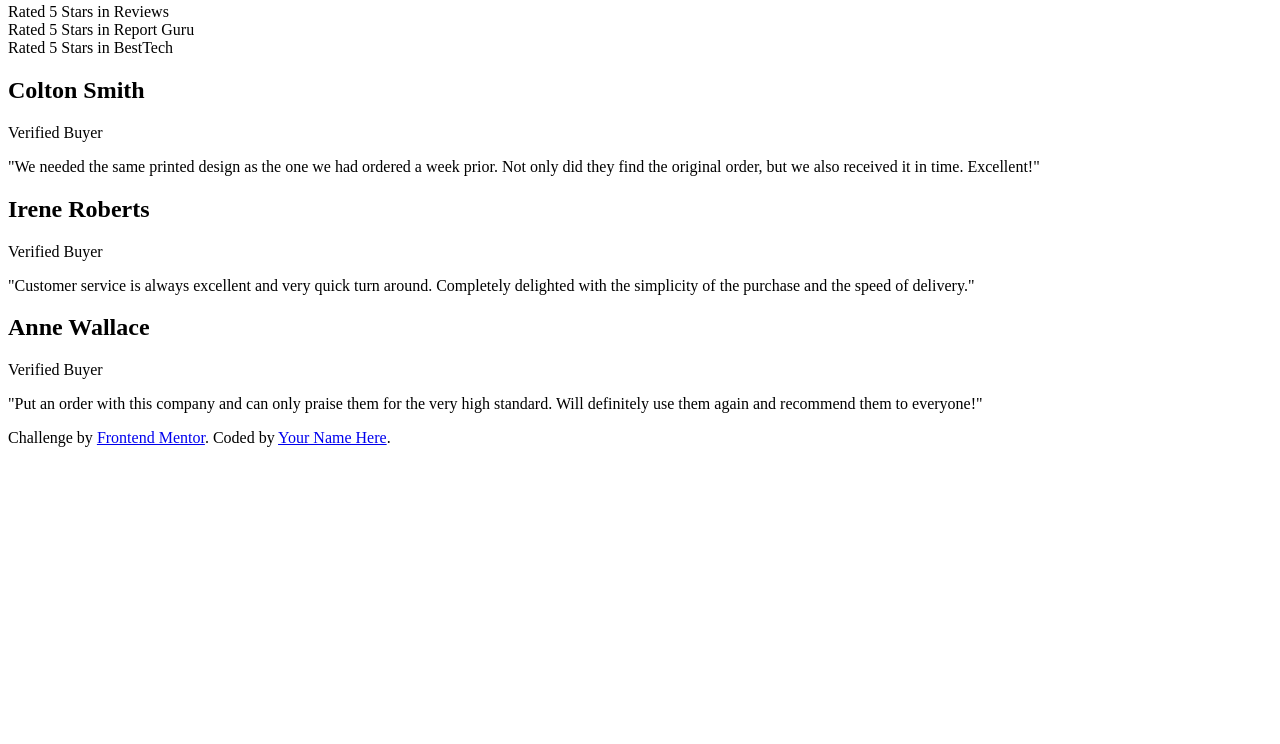
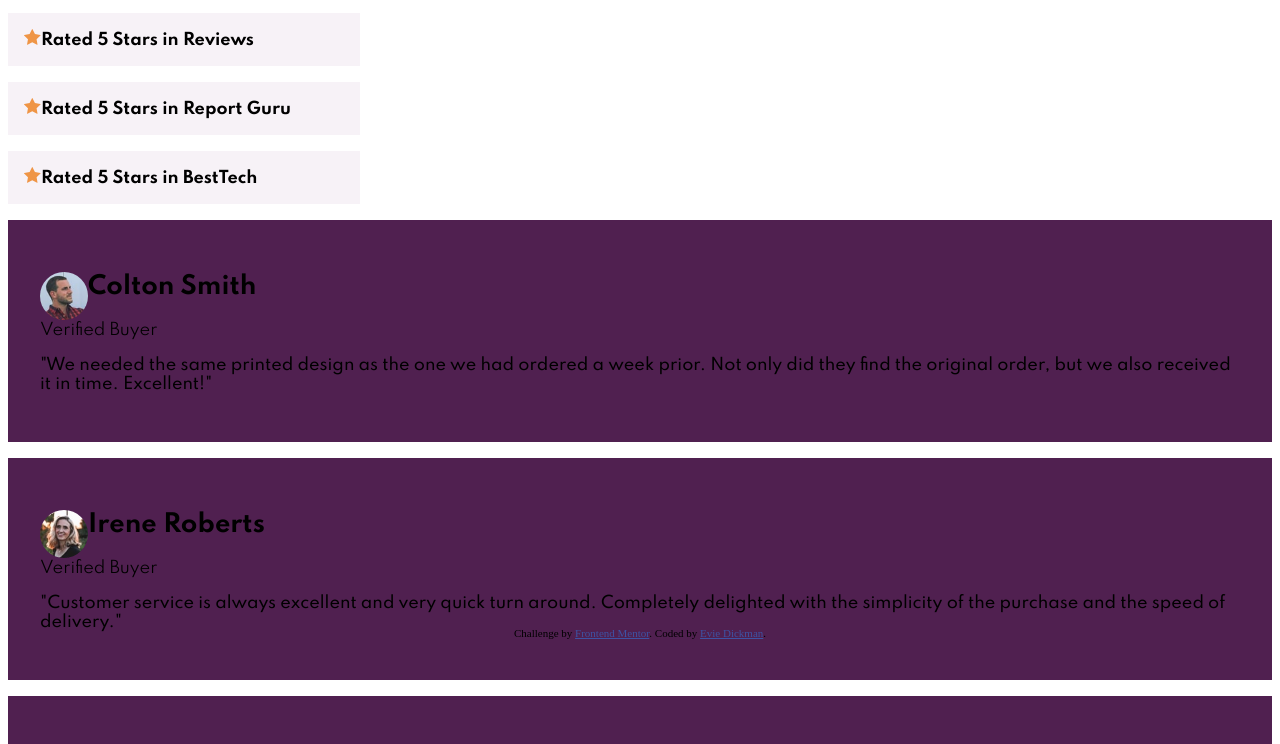
Before and after one commit to General-Evie/social-proof-section-master, a plain HTML site: page index.html in a window 1280 px wide. Shown: the part 111-855 px from the top of the page. Before the commit the page ends 800 px from the top, so only its background shows below. Drawn offline with Linux system fonts and the light colour scheme.

Commit message:
fonts/some card structure

```diff
--- a/index.html
+++ b/index.html
@@ -11,6 +11,10 @@
       sizes="32x32"
       href="./images/favicon-32x32.png"
     />
+    <link rel="stylesheet" href="main.css">
+    <link rel="preconnect" href="https://fonts.googleapis.com">
+    <link rel="preconnect" href="https://fonts.gstatic.com" crossorigin>
+    <link href="https://fonts.googleapis.com/css2?family=Inter:wght@400;700&family=Spartan:wght@400;500;700&display=swap" rel="stylesheet">
 
     <title>Frontend Mentor | Social proof section</title>
 
@@ -24,14 +28,18 @@
     </p>
 
     <div class="ratings">
-      <div>Rated 5 Stars in Reviews</div>
-      <div>Rated 5 Stars in Report Guru</div>
-      <div>Rated 5 Stars in BestTech</div>
+      <div class="star-cards"><img src="images/icon-star.svg" alt="Stars">Rated 5 Stars in Reviews</div>
+      <div class="star-cards"><img src="images/icon-star.svg" alt="Stars">Rated 5 Stars in Report Guru</div>
+      <div class="star-cards"><img src="images/icon-star.svg" alt="Stars">Rated 5 Stars in BestTech</div>
     </div>
 
-    <div class="card1">
+    <div class="cards" id="card1">
+
+      <div>
+        <img class="Ppic" src="images/image-colton.jpg" alt="Colton">
         <h2>Colton Smith</h2>
         <span>Verified Buyer</span>
+      </div>
       <p class="quotes">
         "We needed the same printed design as the one we had ordered a week prior.
         Not only did they find the original order, but we also received it in time.
@@ -39,18 +47,24 @@
       </p>
     </div>
 
-    <div class="card2">
+    <div class="cards" id="card2">
+      <div>
+        <img class="Ppic" src="images/image-irene.jpg" alt="Irene">
         <h2>Irene Roberts</h2>
         <span>Verified Buyer</span>
+      </div>
       <p class="quotes">
         "Customer service is always excellent and very quick turn around. Completely
         delighted with the simplicity of the purchase and the speed of delivery."
       </p>
     </div>
 
-    <div class="card3">
+    <div class="cards" id="card3">
+      <div>
+        <img class="Ppic" src="images/image-anne.jpg" alt="image-anne">
         <h2>Anne Wallace</h2>
         <span>Verified Buyer</span>
+      </div>
       <p class="quotes">
         "Put an order with this company and can only praise them for the very high
         standard. Will definitely use them again and recommend them to everyone!"
@@ -61,7 +75,7 @@
       Challenge by
       <a href="https://www.frontendmentor.io?ref=challenge" target="_blank"
         >Frontend Mentor</a
-      >. Coded by <a href="#">Your Name Here</a>.
+      >. Coded by <a href="https://github.com/General-Evie" target="_blank">Evie Dickman</a>.
     </div>
   </body>
 </html>
--- a/main.css
+++ b/main.css
@@ -1,6 +1,60 @@
+    html
+    {
+        display: flex;
+        justify-content: center;
+        align-content: center;
+        height: 100vh;
+    }
+
+    h1, h2, .star-cards
+    {
+        font-family: 'Spartan';
+        font-weight: 700;
+    }
+
+    p
+    {
+        font-family: 'Spartan';
+        font-weight: 500;
+    }
+
+    span
+    {
+        font-family: 'Spartan';
+        font-weight: 400;
+    }
+
+    .star-cards
+    {
+        max-width: 20rem;
+        padding: 1rem;
+        margin-bottom: 1rem;
+        justify-content: end;
+        background-color: hsl(300, 24%, 96%);
+    }
+
+    .cards
+    {
+        background-color: hsl(300, 43%, 22%);
+        padding: 2rem;
+        margin-bottom: 1em;
+    }
+
+    .Ppic
+    {
+        float: left;
+        height: 48px;
+        width: 48px;
+        border-radius: 50%;
+    }
 
     .attribution
     {
+        position: absolute;
+        left: 0;
+        right: 0;
+        bottom: 0;
+        margin: 50px;
         font-size: 11px;
         text-align: center;
     }
```
Lines whose indentation alone changed are shown as unchanged.
